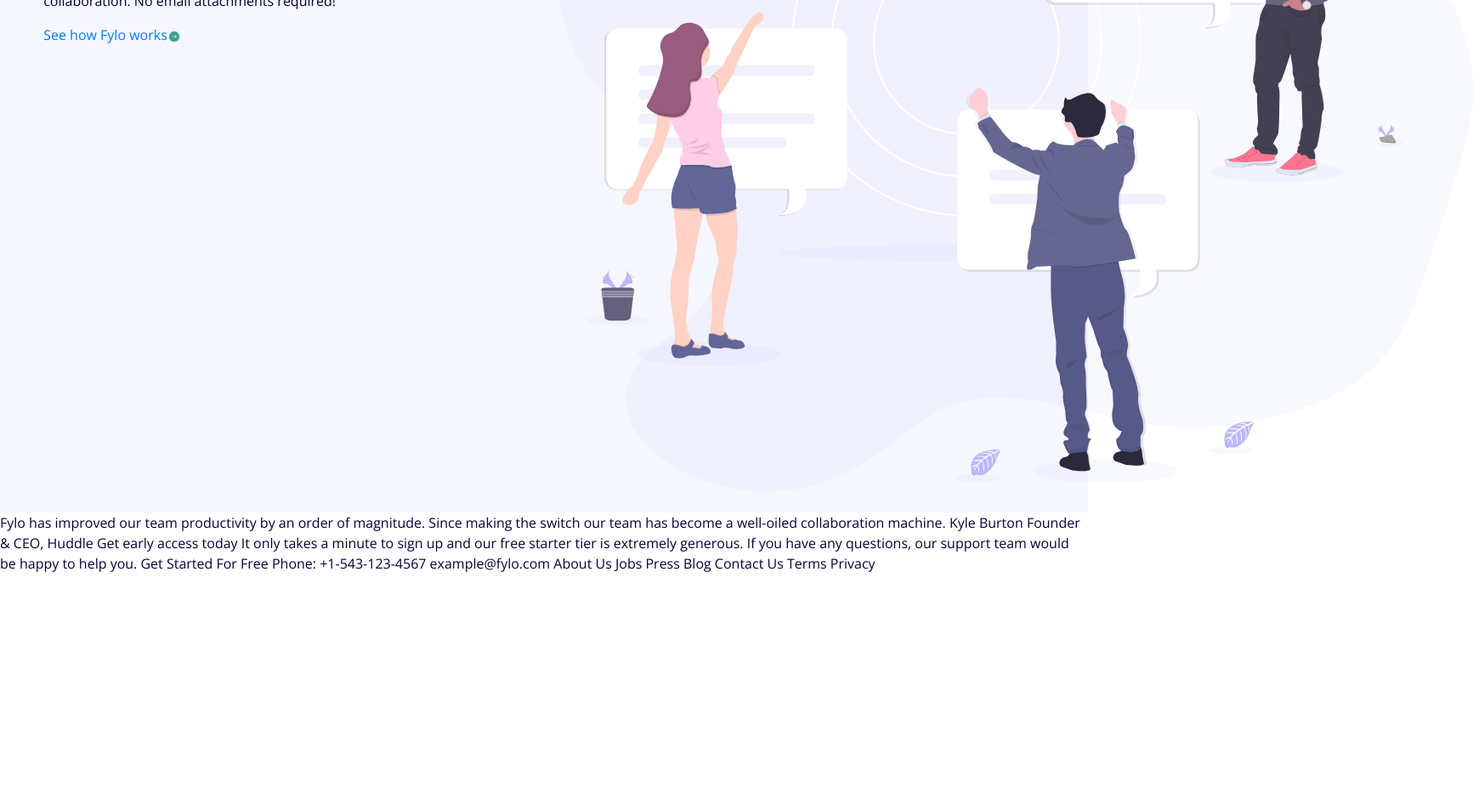
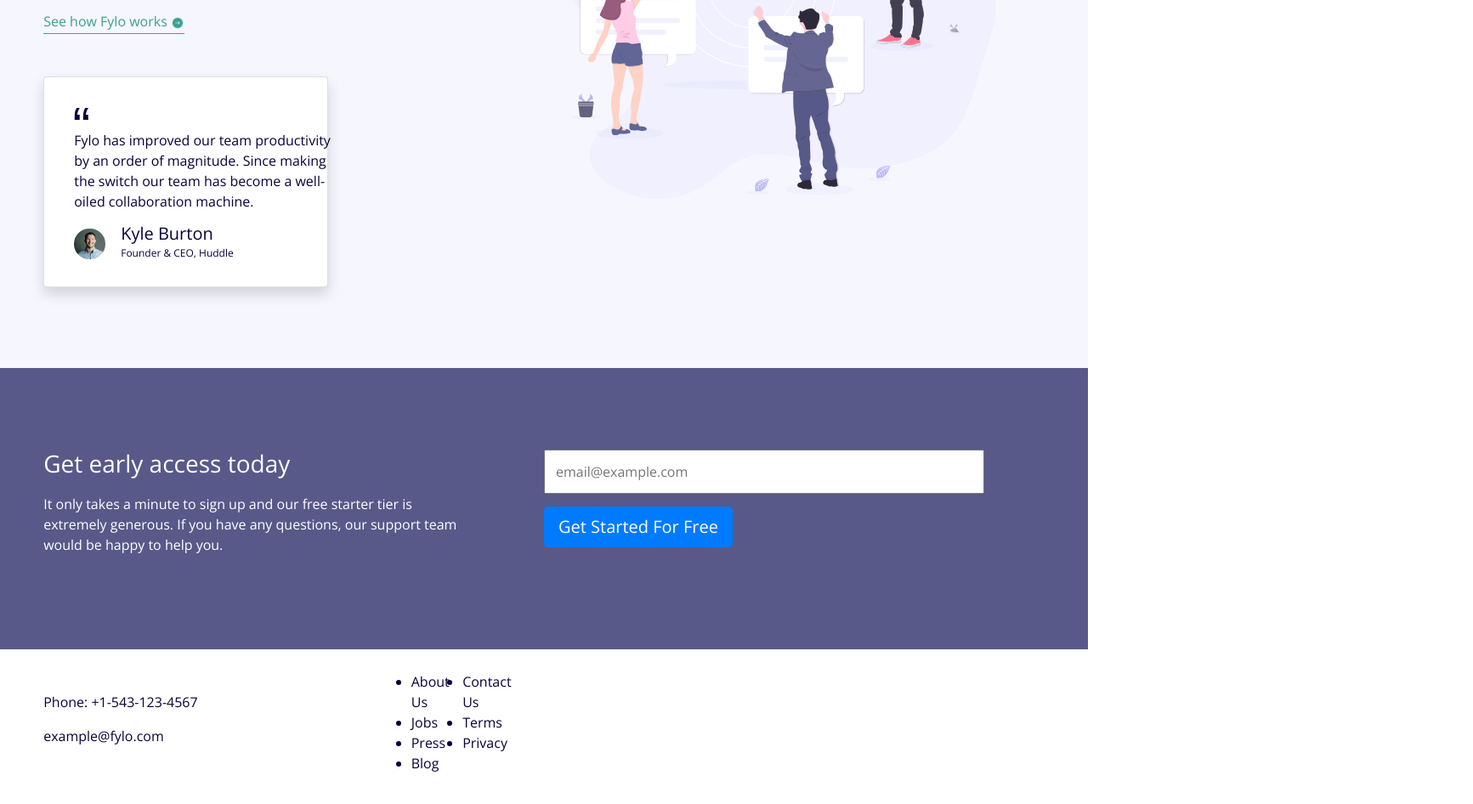
Before and after one commit to DariusMatthews/Flylo, a plain HTML site: page index.html in a window 1280 px wide. Shown: the part 1060-2006 px from the top of the page at 85% size, 1733 px wide, since content can reach past the window. Before the commit the page ends 1735 px from the top, so only its background shows below. Drawn offline with nearby package versions, Linux system fonts and the light colour scheme.

Commit message:
finished testimonial and call to action sections.

```diff
--- a/index.html
+++ b/index.html
@@ -56,7 +56,7 @@
           <button class="btn btn-lg btn-primary big-btn" type="button" name="button">Get Started</button>
         </div>
         <div class="col-lg-6 col-sm-12">
-            <img class="title-image" src="images/illustration-1.svg" alt="">
+            <img class="image" src="images/illustration-1.svg" alt="">
         </div>
       </div>
 
@@ -75,9 +75,9 @@
 
   <section id="content-page">
 
-    <div class="container-fluid">
+    <div class="container-fluid content-container">
       <div class="row">
-        <div class="col-lg-6">
+        <div class="col-lg-6 content-2">
           <h1>Stay productive, wherever you are</h1>
           <p>
             Never let location be an issue when accessing your files. Fylo has you
@@ -87,13 +87,28 @@
             live collaboration. No email attachments required!
           </p>
           <div class="flylo-works">
-            <a class="link-work" href="#">See how Fylo works<img src="images/icon-arrow.svg" alt="arrow"></a>
+            <a class="link-work" href="#">See how Fylo works <img src="images/icon-arrow.svg" alt="arrow"></a>
           </div>
 
-          <!-- TODO:add card -->
+          <!-- testimonial card -->
+          <div class="card col-lg-7 shadow rounded">
+            <div class="card-body">
+              <img class="quotes" src="images/icon-quotes.svg" alt="quotes"><br>
+              <p class="card-text">Fylo has improved our team productivity by an order of magnitude. Since
+              making the switch our team has become a well-oiled collaboration machine.</p>
+            </div>
+            <!-- TODO: fix image/name so they are next to each other -->
+            <img class="testimonial-image" src="images/avatar-testimonial.jpg" alt="avatar">
+            <div class="testimonial-name">
+              <!-- <img class="testimonial-image" src="images/avatar-testimonial.jpg" alt="avatar"> -->
+              <h5 class="name">Kyle Burton</h5>
+              <p>Founder & CEO, Huddle</p>
+            </div>
+
+          </div>
         </div>
         <div class="col-lg-6">
-          <img src="images/illustration-2.svg" alt="pic-2">
+          <img class="image" src="images/illustration-2.svg" alt="pic-2">
 
         </div>
       </div>
@@ -101,31 +116,60 @@
 
   </section>
 
+  <!-- call to action -->
 
-  Fylo has improved our team productivity by an order of magnitude. Since
-  making the switch our team has become a well-oiled collaboration machine.
+  <section id="cta">
+    <div class="container-fluid row">
+      <div class="col-lg-6 col-sm-12">
+        <div class="cta-content">
+          <h3>Get early access today</h3>
+          <p>It only takes a minute to sign up and our free starter tier is extremely generous.
+          If you have any questions, our support team would be happy to help you.</p>
+        </div>
+    </div>
+    <div class="col-lg-6 col-sm-12">
+      <div class="cta-email">
+        <input type="email" placeholder="email@example.com" name="" value="">
+        <br>
+        <button class="btn btn-lg btn-primary big-btn" type="button" name="button">Get Started For Free</button>
+      </div>
+    </div>
+    </div>
+  </section>
 
-  Kyle Burton
-  Founder & CEO, Huddle
+  <!-- footer -->
 
-  Get early access today
+  <footer id="footer">
+    <div class="container-fluid row">
+      <div class="col-lg-4 col-sm-12">
+        <!-- TODO: add flylo/phone/email images -->
+        <img src="" alt="">
+        <p>Phone: +1-543-123-4567</p>
+        <p>example@fylo.com</p>
+      </div>
+      <div class="col-lg-4 col-sm-12 row">
+        <div class="col-lg-2">
+          <ul>
+            <li>About Us</li>
+            <li>Jobs</li>
+            <li>Press</li>
+            <li>Blog</li>
+          </ul>
+        </div>
+        <div class="col-lg-2">
+          <ul>
+            <li>Contact Us</li>
+            <li>Terms</li>
+            <li>Privacy</li>
+          </ul>
+        </div>
+      </div>
+      <div class="col-lg-4 col-sm-12">
+        <!-- TODO: add social media font awesome icons -->
+      </div>
+    </div>
+  </footer>
 
-  It only takes a minute to sign up and our free starter tier is extremely generous.
-  If you have any questions, our support team would be happy to help you.
-
-  Get Started For Free
-
-  Phone: +1-543-123-4567
-  example@fylo.com
-
-  About Us
-  Jobs
-  Press
-  Blog
-
-  Contact Us
-  Terms
-  Privacy
 
 </body>
 
--- a/scss/styles.scss
+++ b/scss/styles.scss
@@ -2,7 +2,7 @@
 
 $colors: (
   primary-dark-blue: hsl(243, 87%, 12%),
-  primary-blue: hsl(238, 45%, 44%),
+  primary-blue: hsl(238, 22%, 44%),
   accent-blue: hsl(224, 93%, 58%),
   accent-green: hsl(170, 45%, 43%),
   neurtral-gb: hsl(240, 75%, 98%),
@@ -62,7 +62,7 @@ h1 {
   }
 }
 
-.title-image {
+.image {
   width: 90%;
 }
 
@@ -75,4 +75,104 @@ h1 {
 
 #content-page {
   background-color: color(neurtral-gb);
+
+  .content-2 {
+
+    margin-top: 40px;
+    margin-bottom: 70px;
+
+    p {
+      width: 500px;
+    }
+
+    h1 {
+      font-size: 35px;
+      margin-bottom: 20px;
+    }
+
+    .flylo-works {
+      display: inline-block;
+      border-bottom: 1px solid;
+      border-color: color(accent-green);
+      padding-bottom: 2px;
+      margin-bottom: 50px;
+
+      .link-work {
+        text-decoration: none;
+        color: color(accent-green);
+      }
+    }
+
+    // card styles
+
+    .quotes {
+      width: 1.1rem;
+      padding-bottom: 10px;
+      margin-top: 15px;
+    }
+
+    .card-text {
+      width: 320px;
+      line-height: 1.5;
+    }
+
+    .testimonial {
+      // display: inline-flex;
+    }
+
+    .testimonial-image {
+      width: 12%;
+      border-radius: 100%;
+      margin-left: 20px;
+      // margin-bottom: 25px;
+      // display: inline-flex;
+    }
+
+    .testimonial-name {
+      font-size: 12px;
+      line-height: .5;
+      position: relative;
+      top: -42px;
+      margin-left: 75px;
+      margin-bottom: -22px;
+    }
+
+  }
+
+  .image {
+    padding-top: 80px;
+  }
 }
+
+// call to action page
+
+#cta {
+
+  padding-top: 70px;
+  padding-bottom: 70px;
+  background: color(primary-blue);
+
+
+  .cta-content {
+    color: #fff;
+    line-height: 1.5;
+    width: 500px;
+
+    h3 {
+      margin-bottom: 18px;
+    }
+  }
+
+  .cta-email {
+
+    margin-left: 6
+    0px;
+
+    input {
+      margin-bottom: 15px;
+      padding: 12px 300px 12px 12px;
+    }
+  }
+}
+
+// TODO: Style footer
```
Also changed, not shown: css/styles.css, scss/styles.min.css.
